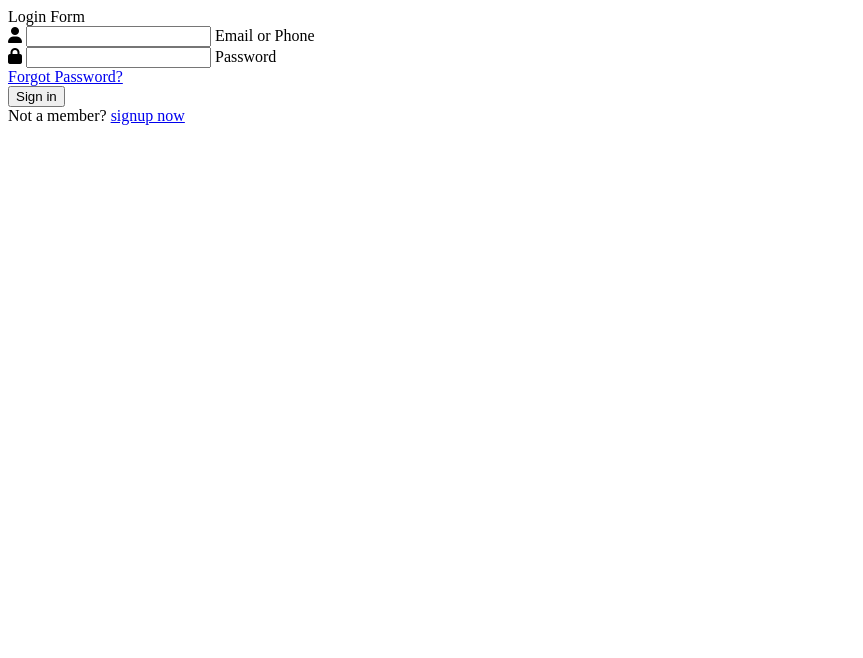
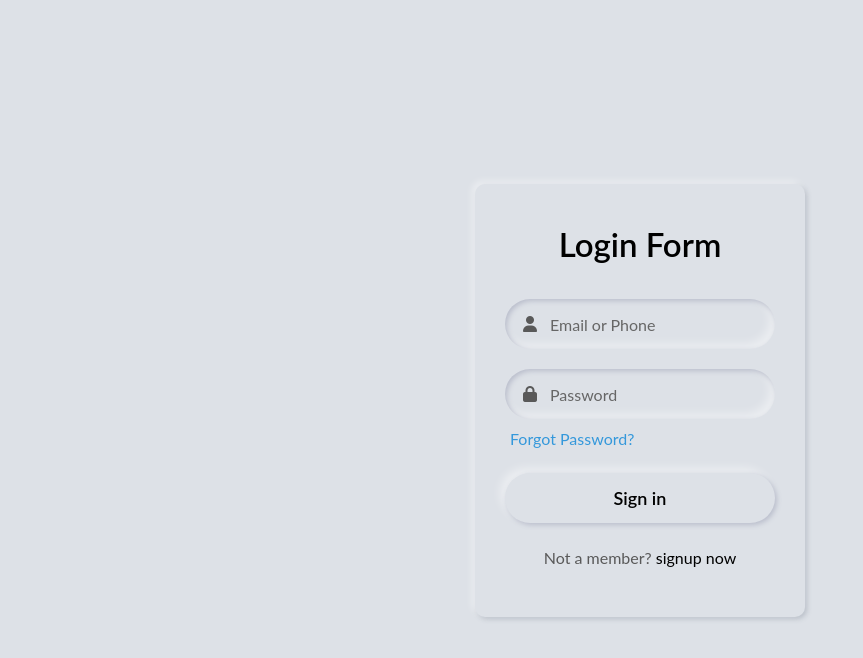
Before and after one commit to Flower-dev/Test-neumorphism, a website: page index.html in a window 1280 px wide. Shown: the whole page, without its empty margins (0-863 px from the left). Drawn offline with Linux system fonts and the light colour scheme.

Commit message:
update custom

```diff
--- a/index.html
+++ b/index.html
@@ -6,8 +6,6 @@
     <meta name="viewport" content="width=device-width, initial-scale=1.0">
     <meta http-equiv="X-UA-Compatible" content="ie=edge">
     <link href="css/custom.css" rel="stylesheet" type="text/css"/>
-    <link rel="stylesheet" type="text/css"
-              href='http://fonts.googleapis.com/css?family=Roboto:400,100,100italic,300,300italic,400italic,500,500italic,700,700italic,900italic,900' />
     <title>Test - Neumorphism</title>
     <script src="https://kit.fontawesome.com/a076d05399.js"></script>
     </head>
--- /dev/null
+++ b/scss/components/_button.scss
@@ -0,0 +1,21 @@
+button {
+    margin: 15px 0;
+    width: 100%;
+    height: 50px;
+    color: #000;
+    font-size: 18px;
+    font-weight: 600;
+    background: #dde1e7;
+    border: none;
+    outline: none;
+    cursor: pointer;
+    border-radius: 25px;
+    box-shadow: 2px 2px 5px #babecc,
+                -5px -5px 10px #ffffff73;
+
+    &:focus{
+        color: pink;
+        box-shadow: inset 2px 2px 5px #babecc,
+                inset -5px -5px 10px #ffffff73;
+    }
+}
--- /dev/null
+++ b/scss/components/_content.scss
@@ -0,0 +1,69 @@
+.content {
+    width: 330px;
+    background: #dde1e7;
+    border-radius: 10px;
+    padding: 40px 30px;
+    box-shadow: -3px -3px 7px #ffffff73,
+                2px 2px 5px rgba(94, 104, 121, 0.288);
+
+
+    .text {
+        font-size: 33px;
+        font-weight: 600;
+        margin-bottom: 35px;
+        color: #000;
+    }
+
+    .field {
+        height: 50px;
+        width: 100%;
+        display: flex;
+        position: relative;
+
+        input {
+            height: 100%;
+            width: 100%;
+            padding-left: 45px;
+            font-size: 18px;
+            outline: none;
+            border: none;
+            color: #595959;
+            background: #dde1e7;
+            border-radius: 25px;
+            box-shadow: inset 2px 2px 5px #babecc,
+                        inset -5px -5px 10px #ffffff73;
+
+            &:focus ~ label {
+                box-shadow: inset 2px 2px 5px #babecc,
+                            inset -1px -1px 2px #ffffff73;
+            }
+
+            &:focus ~ label {
+                opacity: 0;
+            }
+
+        }
+
+        &:nth-child(2) {
+            margin-top: 20px;
+        }
+
+        span {
+            position: absolute;
+            width: 50px;
+            line-height: 50px;
+            color: #595959;
+        }
+
+        label {
+            position: absolute;
+            top: 50%;
+            left: 45px;
+            pointer-events: none;
+            color: #666666;
+            transform: translateY(-50%);
+        }
+
+    }
+
+}
--- /dev/null
+++ b/scss/components/_forgotpass.scss
@@ -0,0 +1,14 @@
+.forgot-pass {
+    text-align: left;
+    margin: 10px 0 10px 5px;
+
+    a{
+        font-size: 16px;
+        color: #3498db;
+        text-decoration: none;
+
+        &:hover {
+            text-decoration: underline;
+        }
+    }
+}
--- /dev/null
+++ b/scss/components/_signup.scss
@@ -0,0 +1,14 @@
+.signup{
+    font-size: 16px;
+    color: #595959;
+    margin: 10px 0;
+
+    a{
+        color: #000;
+        text-decoration: none;
+
+        &:hover{
+            text-decoration: underline;
+        }
+    }
+}
--- /dev/null
+++ b/scss/global/_layout.scss
@@ -0,0 +1,19 @@
+*{
+    margin:0;
+    padding: 0;
+    box-sizing: border-box;
+    font-family: 'Lato', sans-serif;
+  }
+
+  html,body{
+    height: 100%;
+  }
+
+  body{
+    display: flex;
+    flex-direction: row;
+    align-items: center;
+    justify-content: space-around;
+    text-align: center;
+    background: #dde1e7;
+  }
--- a/scss/main.scss
+++ b/scss/main.scss
@@ -0,0 +1,6 @@
+@import "global/layout";
+@import "global/variable";
+@import "components/button";
+@import "components/signup";
+@import "components/content";
+@import "components/forgotpass";
```
Also changed, not shown: css/custom.css, scss/global/_variable.scss (added), 1 other file.
